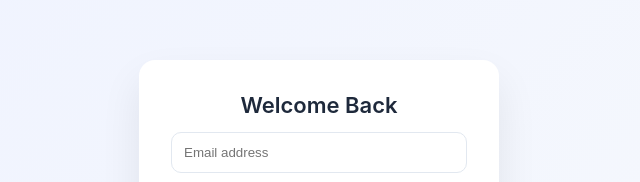
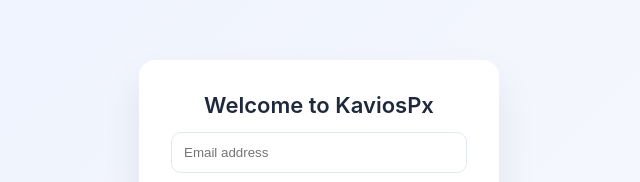
Before and after one commit to shiv-11013/kaviosPX-Frontend, a React (Create React App) app: page / in a window 1280 px wide. Shown: the part 157-339 px from the top of the page, without its empty margins (321-961 px from the left). Built offline with nearby package versions, Linux system fonts and the light colour scheme.

Commit message:
feat: added branding to login page

```diff
--- a/src/components/Login.jsx
+++ b/src/components/Login.jsx
@@ -50,7 +50,7 @@
   return (
     <div className="auth-wrapper">
       <div className="auth-card">
-        <h2>Welcome Back</h2>
+        <h2>Welcome to KaviosPx</h2>
 
         <input
           type="email"
```
